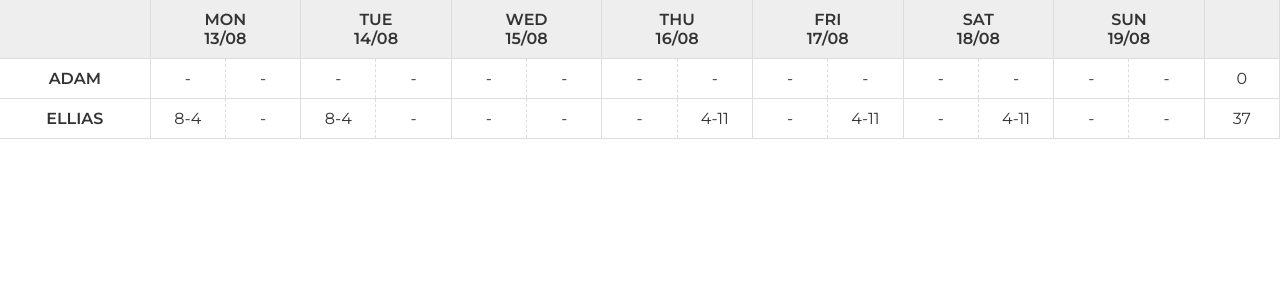
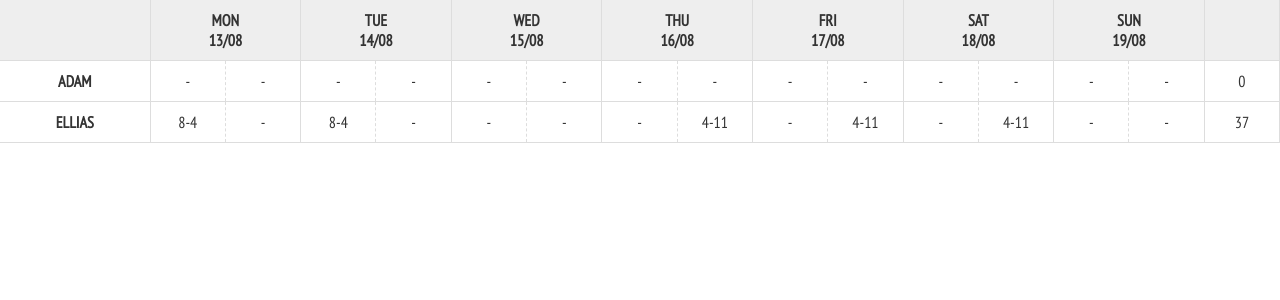
Before and after one commit to cristianrgreco/rota-web, a React (Create React App) app: page / in a window 1280 px wide. Shown: the top 300 px of the page. Built offline with nearby package versions, Linux system fonts and the light colour scheme.

Commit message:
Use narrower font

```diff
--- a/public/index.html
+++ b/public/index.html
@@ -10,7 +10,7 @@
     -->
     <link rel="manifest" href="%PUBLIC_URL%/manifest.json">
     <link rel="shortcut icon" href="%PUBLIC_URL%/favicon.ico">
-    <link href="https://fonts.googleapis.com/css?family=Montserrat:400,600" rel="stylesheet">
+    <link href="https://fonts.googleapis.com/css?family=PT+Sans+Narrow:400,600" rel="stylesheet">
     <!--
       Notice the use of %PUBLIC_URL% in the tags above.
       It will be replaced with the URL of the `public` folder during the build.
--- a/src/Rota/components/PeriodSelector.css
+++ b/src/Rota/components/PeriodSelector.css
@@ -62,11 +62,6 @@
   border-radius: 4px;
 }
 
-.PeriodTimePicker,
-.rc-time-picker-panel-select {
-  font-size: 0.75rem;
-}
-
 .PeriodTimePicker-label {
   flex-basis: 85px;
   align-self: center;
--- a/src/Rota/components/PeriodSelector.js
+++ b/src/Rota/components/PeriodSelector.js
@@ -41,6 +41,7 @@ function PeriodSelector({ employee, scheduleIndex, hidePeriodSelector }) {
           <div className="TimePicker-separator" />
           <div className="TimePicker-separator" />
         </div>
+
         <Button onClick={onSave}>Save</Button>
       </div>
     </div>
--- a/src/index.css
+++ b/src/index.css
@@ -1,13 +1,10 @@
-html {
+html, body, input, textarea, button {
   font-size: 1rem;
+  font-family: 'PT Sans Narrow', sans-serif;
+  color: #333;
 }
 
 body {
   margin: 0;
   padding: 0;
 }
-
-body, input, textarea, button {
-  font-family: 'Montserrat', sans-serif;
-  color: #333;
-}
```
